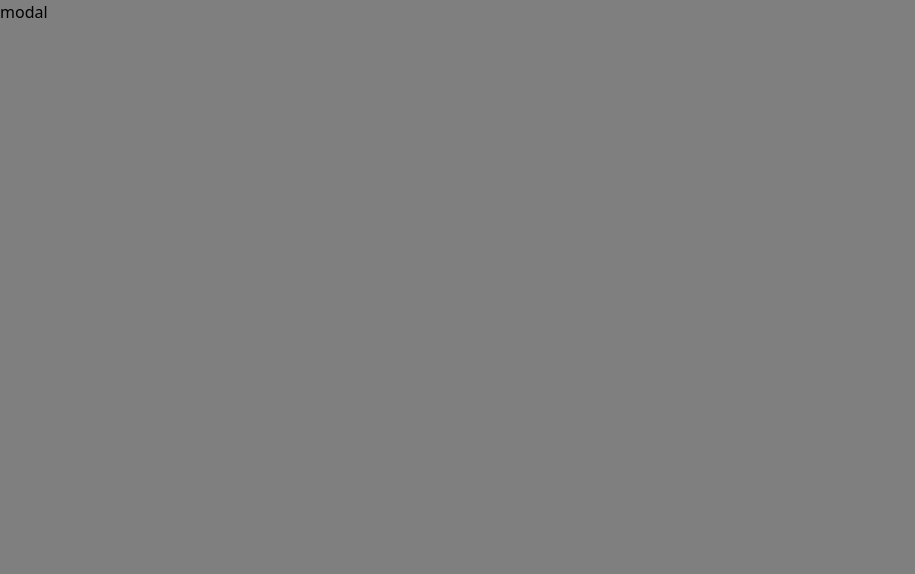
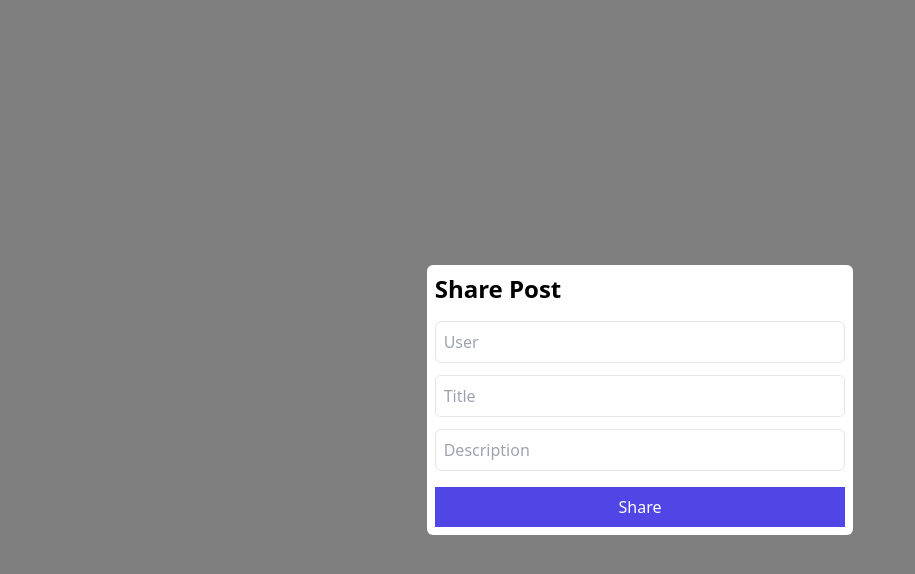
Before and after one commit to KazimAkyol/PostAddingApp, a React (Create React App) app in the folder client/: page / in a window 1280 px wide. Shown: the top 574 px of the page, without its empty margins (0-915 px from the left). Built offline with nearby package versions, Linux system fonts and the light colour scheme.

Commit message:
added modal.js-reducers

```diff
--- a/client/src/components/Modal.jsx
+++ b/client/src/components/Modal.jsx
@@ -1,10 +1,51 @@
-import React from 'react'
+import React, { useState } from 'react'
 
 const Modal = () => {
+
+    const [postData, setPostData] = useState({
+        user: "",
+        title: "",
+        description: ""
+    })
+
+    const onChangeFunc = (e) => {
+        setPostData({ ...postData, [e.target.value]: e.target.value })
+    }
+
     return (
-        <div className='w-full h-screen bg-opacity-50 bg-black fixed top-0 left-0 bottom-0 z-50'>
-            <div>
-                modal
+        <div className='w-full h-screen bg-opacity-50 bg-black fixed top-0 left-0 bottom-0 z-50 flex items-center justify-center'>
+            <div className='bg-white w-1/3 p-2 rounded-md'>
+                <h1 className='font-bold text-2xl'>
+                    Share Post
+                </h1>
+                <div className='my-4 flex flex-col space-y-3'>
+                    <input
+                        value={postData.user}
+                        name='user'
+                        onChange={onChangeFunc}
+                        className='input-style'
+                        type="text"
+                        placeholder='User' />
+
+                    <input
+                        value={postData.title}
+                        name='title'
+                        onChange={onChangeFunc}
+                        className='input-style'
+                        type="text"
+                        placeholder='Title' />
+
+                    <input
+                        value={postData.description}
+                        name='description'
+                        onChange={onChangeFunc}
+                        className='input-style'
+                        type="text"
+                        placeholder='Description' />
+                </div>
+                <div className='w-full p-2 text-center bg-indigo-600 text-white cursor-pointer hover:bg-indigo-800'>
+                    Share
+                </div>
             </div>
         </div>
     )
--- /dev/null
+++ b/client/src/redux/reducers/modal.js
@@ -0,0 +1,12 @@
+const modalReducer = (state = { modal: false }, action) => {
+    switch (action.type) {
+        case "MODAL":
+            return {
+                modal: action.payload
+            }
+        default:
+            return state
+    }
+}
+
+export default modalReducer
```
